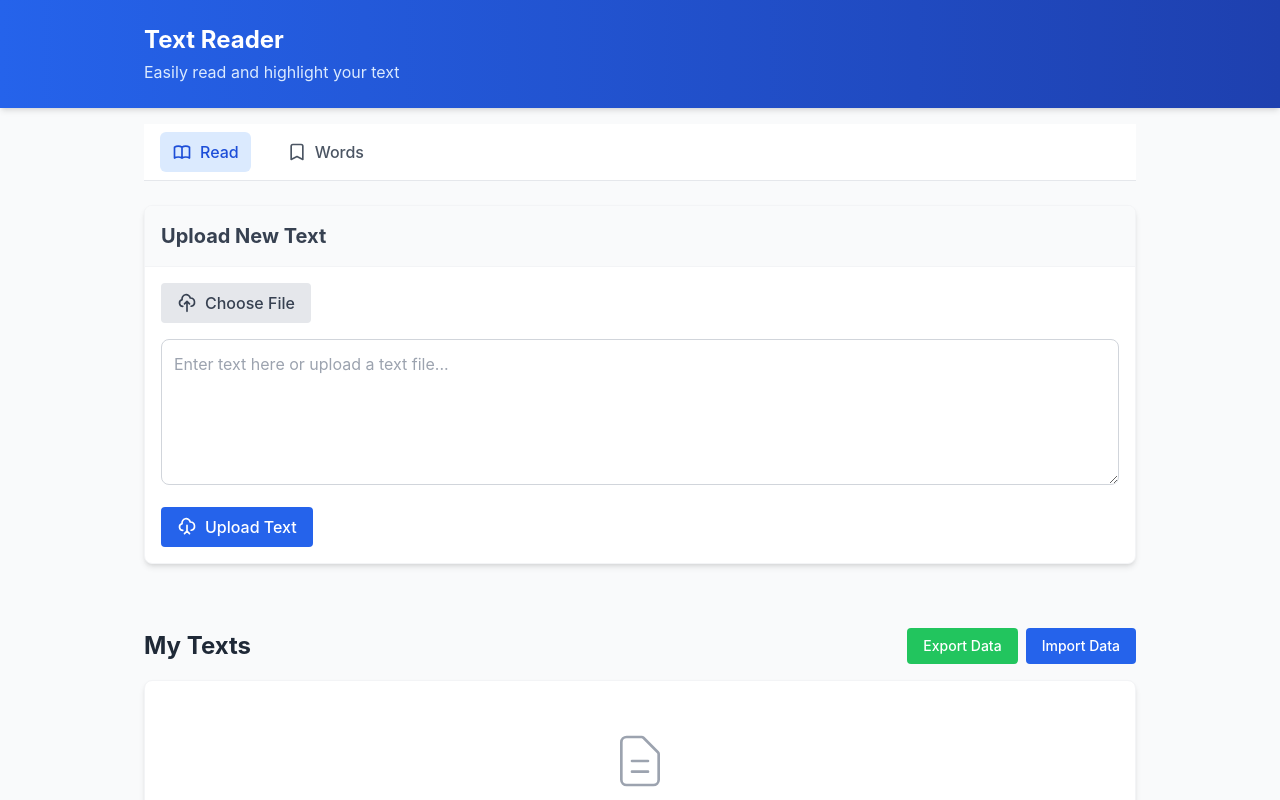
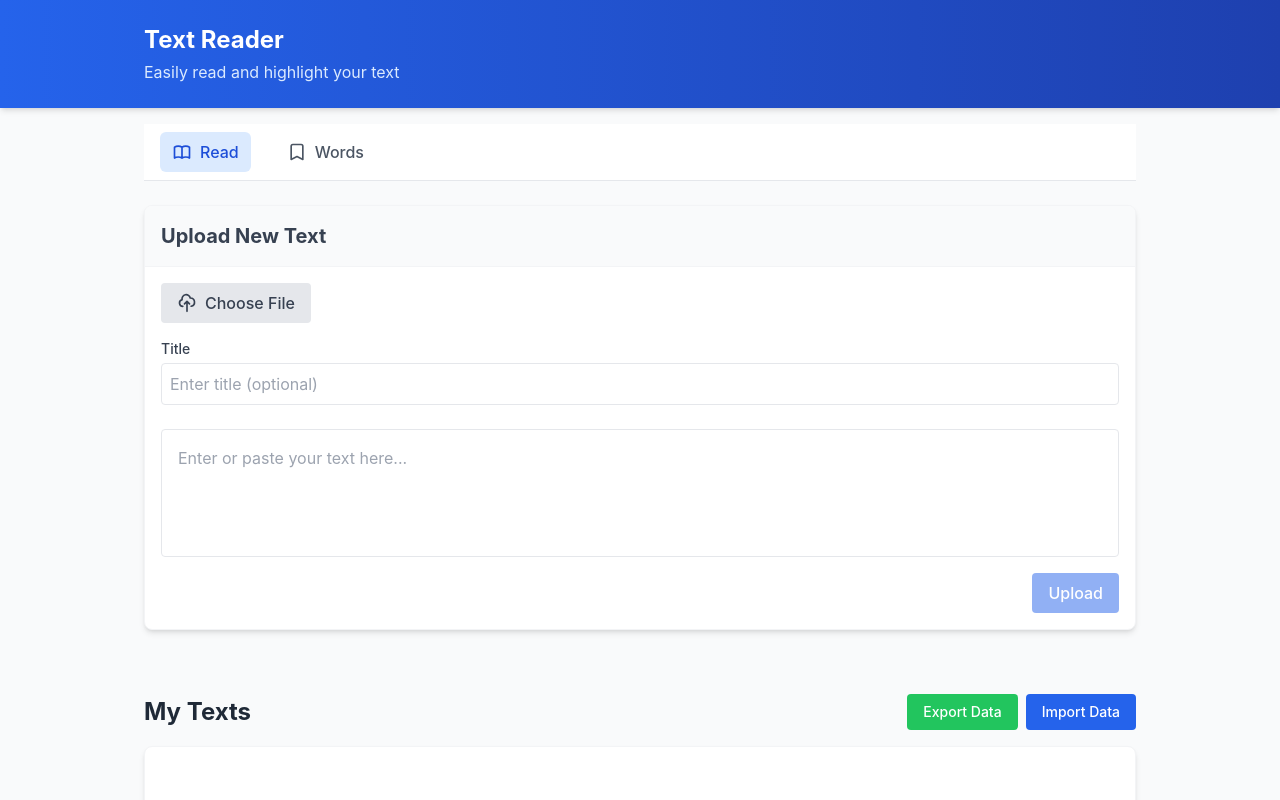
Before and after one commit to sherrrrryz/english-tools, a Next.js app: page / in a window 1280 px wide. Shown: the top 800 px of the page. Built offline with nearby package versions, Linux system fonts and the light colour scheme.

Commit message:
edit title

```diff
--- a/app/components/TextReader.tsx
+++ b/app/components/TextReader.tsx
@@ -7,13 +7,14 @@ interface TextReaderProps {
   onDelete: (id: string) => void;
   highlights: Highlight[]; // 添加highlights属性以获取当前文档的所有高亮
   onHighlightDelete?: (id: string) => void; // 添加删除高亮的回调
-  onDocumentUpdate?: (id: string, content: string) => void; // 添加更新文档内容的回调
+  onDocumentUpdate?: (id: string, content: string, title: string) => void; // 添加更新文档内容的回调
 }
 
 export default function TextReader({ document, onHighlight, onDelete, highlights, onHighlightDelete, onDocumentUpdate }: TextReaderProps) {
   const contentRef = useRef<HTMLDivElement>(null);
   const [isEditing, setIsEditing] = useState(false);
   const [editContent, setEditContent] = useState(document.content);
+  const [editTitle, setEditTitle] = useState(document.title || 'Untitled');
 
   // 过滤出属于当前文档的高亮
   const documentHighlights = highlights.filter(h => h.textId === document.id);
@@ -40,14 +41,15 @@ export default function TextReader({ document, onHighlight, onDelete, highlights
   // 切换编辑模式
   const toggleEditMode = () => {
     if (isEditing && onDocumentUpdate) {
-      // 只有当内容发生变化时才更新
-      if (editContent !== document.content) {
+      // 只有当内容或标题发生变化时才更新
+      if (editContent !== document.content || editTitle !== document.title) {
         // 保存编辑内容
-        onDocumentUpdate(document.id, editContent);
+        onDocumentUpdate(document.id, editContent, editTitle);
       }
     } else {
-      // 进入编辑模式时，重置编辑内容为当前文档内容
+      // 进入编辑模式时，重置编辑内容和标题
       setEditContent(document.content);
+      setEditTitle(document.title || 'Untitled');
     }
     setIsEditing(!isEditing);
   };
@@ -55,6 +57,7 @@ export default function TextReader({ document, onHighlight, onDelete, highlights
   // 取消编辑
   const cancelEdit = () => {
     setEditContent(document.content);
+    setEditTitle(document.title || 'Untitled');
     setIsEditing(false);
   };
 
@@ -223,28 +226,37 @@ export default function TextReader({ document, onHighlight, onDelete, highlights
 
   return (
     <div className="card mb-6 overflow-hidden">
-      <div className="card-header">
-        <div className="flex items-center">
-          <svg xmlns="http://www.w3.org/2000/svg" className="h-5 w-5 mr-2 text-blue-600" fill="none" viewBox="0 0 24 24" stroke="currentColor">
+      <div className="card-header w-full">
+        <div className="flex items-center w-full">
+          <div className="flex items-center flex-1 py-3 px-6">
+            <svg xmlns="http://www.w3.org/2000/svg" className="h-5 w-5 mr-2 text-blue-600 flex-shrink-0" fill="none" viewBox="0 0 24 24" stroke="currentColor">
               <path strokeLinecap="round" strokeLinejoin="round" strokeWidth={2} d="M12 6.253v13m0-13C10.832 5.477 9.246 5 7.5 5S4.168 5.477 3 6.253v13C4.168 18.477 5.754 18 7.5 18s3.332.477 4.5 1.253m0-13C13.168 5.477 14.754 5 16.5 5c1.747 0 3.332.477 4.5 1.253v13C19.832 18.477 18.247 18 16.5 18c-1.746 0-3.332.477-4.5 1.253" />
             </svg>
-          <div>
-            <span className="text-lg font-semibold">
-              {new Date(document.timestamp).toLocaleDateString('en-US', {
+            <div className="min-w-0 flex-1">
+              {isEditing ? (
+                <input
+                  type="text"
+                  value={editTitle}
+                  onChange={(e) => setEditTitle(e.target.value)}
+                  className="text-lg font-semibold bg-white border border-gray-200 rounded px-2 py-1 focus:outline-none focus:ring-2 focus:ring-blue-500 focus:border-transparent w-full"
+                />
+              ) : (
+                <h2 className="text-lg font-semibold truncate">
+                  {document.title || 'Untitled'}
+                </h2>
+              )}
+              <div className="text-xs text-gray-500">
+                {new Date(document.timestamp).toLocaleString('en-US', {
                   year: 'numeric',
                   month: 'long',
-                day: 'numeric'
-              })}
-            </span>
-            <div className="text-xs text-gray-500">
-              {new Date(document.timestamp).toLocaleTimeString('en-US', {
+                  day: 'numeric',
                   hour: '2-digit',
                   minute: '2-digit'
                 })}
               </div>
             </div>
           </div>
-        <div className="flex items-center gap-2">
+          <div className="flex items-center gap-2 px-6 py-3 bg-gray-50">
             <button
               onClick={toggleEditMode}
               className={`transition-colors duration-200 flex items-center ${isEditing ? 'text-green-600' : 'text-gray-500 hover:text-blue-600'}`}
@@ -291,6 +303,7 @@ export default function TextReader({ document, onHighlight, onDelete, highlights
             </button>
           </div>
         </div>
+      </div>
       {isEditing ? (
         <div className="card-body bg-white text-gray-800">
           <textarea
--- a/app/components/TextUploader.tsx
+++ b/app/components/TextUploader.tsx
@@ -7,6 +7,7 @@ interface TextUploaderProps {
 
 export default function TextUploader({ onTextUpload }: TextUploaderProps) {
   const [text, setText] = useState('');
+  const [title, setTitle] = useState('');
   const [fileName, setFileName] = useState('');
   const fileInputRef = useRef<HTMLInputElement>(null);
 
@@ -18,10 +19,12 @@ export default function TextUploader({ onTextUpload }: TextUploaderProps) {
       id: Date.now().toString(),
       content: text,
       timestamp: Date.now(),
+      title: title.trim() || 'Untitled'
     };
 
     onTextUpload(newDocument);
     setText('');
+    setTitle('');
     setFileName('');
   };
 
@@ -30,6 +33,7 @@ export default function TextUploader({ onTextUpload }: TextUploaderProps) {
     if (!file) return;
 
     setFileName(file.name);
+    setTitle(file.name.replace(/\.[^/.]+$/, '')); // 使用文件名作为默认标题
 
     const reader = new FileReader();
     reader.onload = (event) => {
@@ -78,26 +82,35 @@ export default function TextUploader({ onTextUpload }: TextUploaderProps) {
                 </span>
               )}
             </div>
-            <div className="relative">
+            <div className="mb-4">
+              <label htmlFor="title" className="block text-sm font-medium text-gray-700 mb-1">
+                Title
+              </label>
+              <input
+                type="text"
+                id="title"
+                value={title}
+                onChange={(e) => setTitle(e.target.value)}
+                placeholder="Enter title (optional)"
+                className="w-full p-2 border border-gray-200 rounded focus:outline-none focus:ring-2 focus:ring-blue-500 focus:border-transparent"
+              />
+            </div>
             <textarea
               value={text}
               onChange={(e) => setText(e.target.value)}
-                className="w-full p-3 border border-gray-300 rounded-lg focus:outline-none focus:ring-2 focus:ring-blue-500 focus:border-blue-500 transition-all duration-200"
-                rows={5}
-                placeholder="Enter text here or upload a text file..."
-                required
+              placeholder="Enter or paste your text here..."
+              className="w-full h-32 p-4 border border-gray-200 rounded focus:outline-none focus:ring-2 focus:ring-blue-500 focus:border-transparent resize-none"
             />
           </div>
-          </div>
+          <div className="flex justify-end">
             <button
               type="submit"
-            className="btn-primary self-start flex items-center"
+              disabled={!text.trim()}
+              className={`btn-primary ${!text.trim() ? 'opacity-50 cursor-not-allowed' : ''}`}
             >
-            <svg xmlns="http://www.w3.org/2000/svg" className="h-5 w-5 mr-2" fill="none" viewBox="0 0 24 24" stroke="currentColor">
-              <path strokeLinecap="round" strokeLinejoin="round" strokeWidth={2} d="M7 16a4 4 0 01-.88-7.903A5 5 0 1115.9 6L16 6a5 5 0 011 9.9M9 20l3-3m0 0l3 3m-3-3v-7" />
-            </svg>
-            Upload Text
+              Upload
             </button>
+          </div>
         </form>
       </div>
     </div>
--- a/app/page.tsx
+++ b/app/page.tsx
@@ -109,16 +109,16 @@ export default function Home() {
   };
 
   // 处理文档内容更新
-  const handleDocumentUpdate = (id: string, newContent: string) => {
+  const handleDocumentUpdate = (id: string, newContent: string, newTitle: string) => {
     // 先获取旧内容
     const oldDoc = documents.find(doc => doc.id === id);
     const oldContent = oldDoc?.content || '';
 
-    // 更新文档内容
+    // 更新文档内容和标题
     setDocuments(prev =>
       prev.map(doc =>
         doc.id === id
-          ? { ...doc, content: newContent }
+          ? { ...doc, content: newContent, title: newTitle }
           : doc
       )
     );
--- a/app/types.ts
+++ b/app/types.ts
@@ -2,6 +2,7 @@ export interface TextDocument {
   id: string;
   content: string;
   timestamp: number;
+  title?: string;
 }
 
 export interface Highlight {
```
Lines whose indentation alone changed are shown as unchanged.
